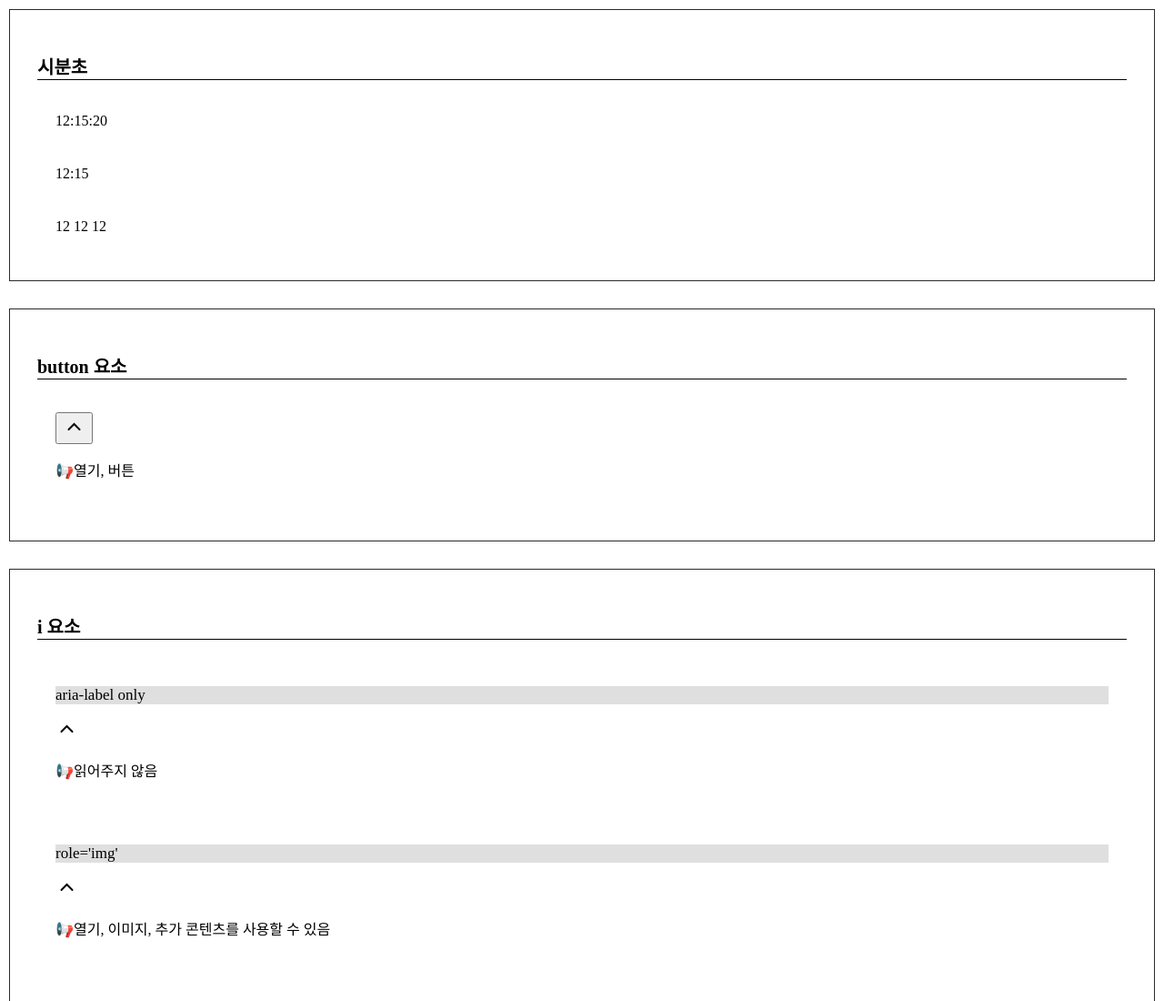
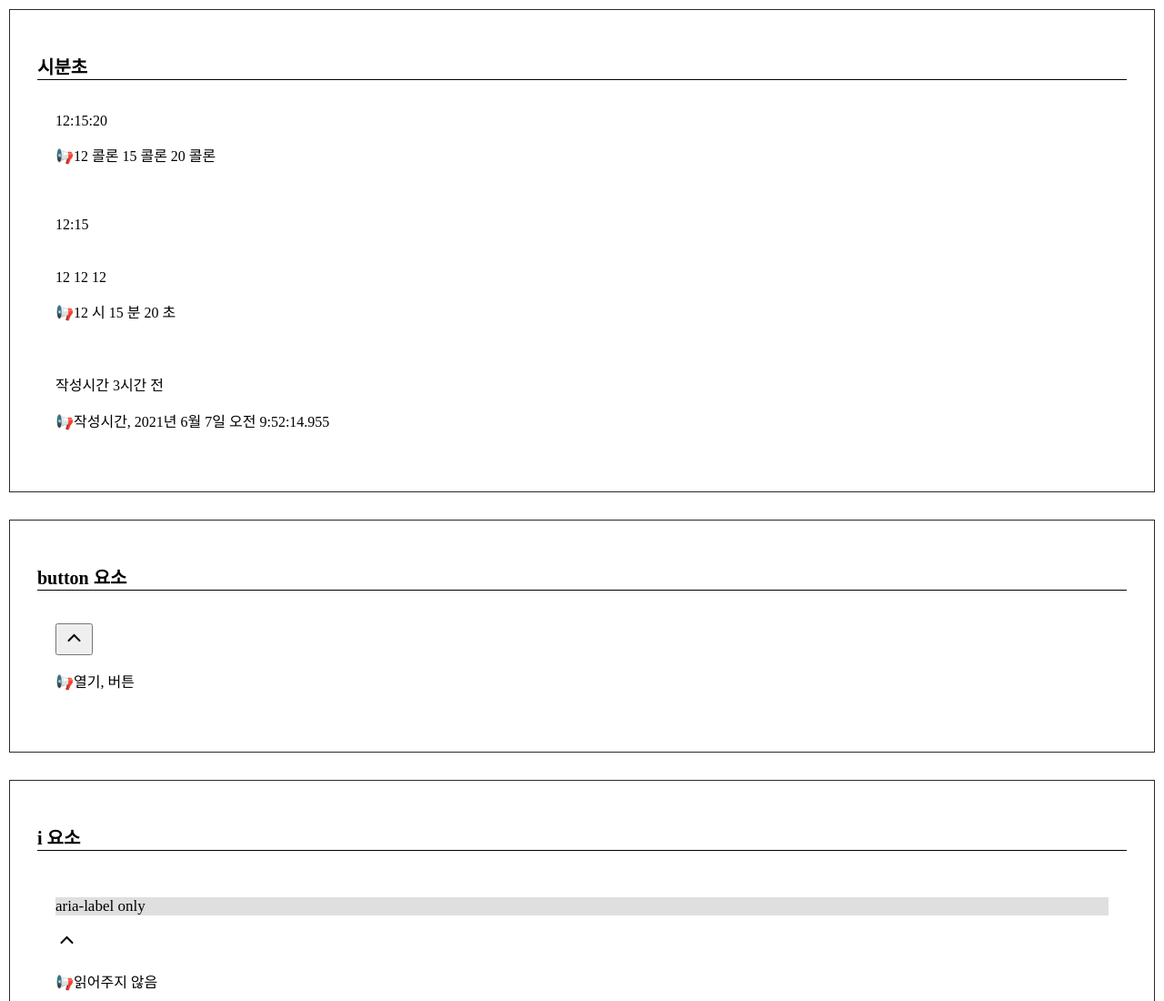
Before and after one commit to vlueviolet/examples, a plain HTML site: page 7/index.html in a window 1280 px wide. Shown: the top 1100 px of the page at 91% size. Drawn offline with Linux system fonts and the light colour scheme.

Commit message:
:wheelchair: 시분초 접근성 테스트

```diff
--- /dev/null
+++ b/22/index.scss
@@ -0,0 +1,47 @@
+html,
+body {
+  margin: 0;
+  padding: 0;
+}
+
+a,
+a:hover,
+a:active {
+  color: currentColor;
+  text-decoration: none;
+}
+
+section {
+  margin: 10px;
+  padding: 30px;
+  border: 1px solid #2a2a2a;
+
+  &+section {
+    margin-top: 30px;
+  }
+}
+
+h1 {
+  border-bottom: 1px solid black;
+  font-weight: bold;
+  font-size: 20px;
+}
+
+h2 {
+  background-color: rgb(223, 223, 223);
+  font-weight: normal;
+  font-size: 17px;
+}
+
+div {
+  padding: 20px;
+}
+
+.blind {
+  overflow: hidden;
+  position: absolute;
+  clip: rect(0 0 0 0);
+  width: 1px;
+  height: 1px;
+  margin: -1px;
+}
--- a/7/index.html
+++ b/7/index.html
@@ -12,6 +12,7 @@
     <h1>시분초</h1>
     <div>
       <span>12:15:20</span>
+      <p>📢12 콜론 15 콜론 20 콜론</p>
     </div>
     <div>
       <span role="text">12:15<span class="blind">:00</span></span>
@@ -22,6 +23,14 @@
         12<span class="blind">분</span>
         12<span class="blind">초</span>
       </span>
+      <p>📢12 시 15 분 20 초</p>
+    </div>
+    <div>
+      <time datetime="2021-06-09T12:10:10">
+        <span class="hm-blind">작성시간</span>
+        <span aria-hidden="true">3시간 전</span>
+      </time>
+      <p>📢작성시간, 2021년 6월 7일 오전 9:52:14.955</p>
     </div>
   </section>
   <section>
```
Also changed, not shown: 22/index.html (added, +43 -0 lines), 22/index.css (added), 22/index.js (added).
